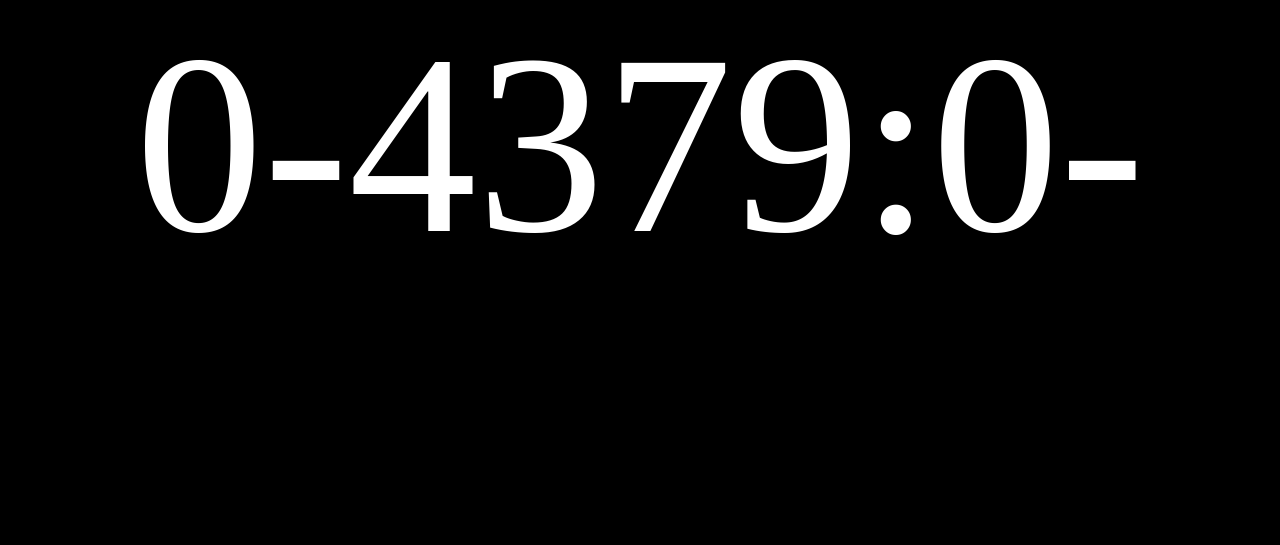
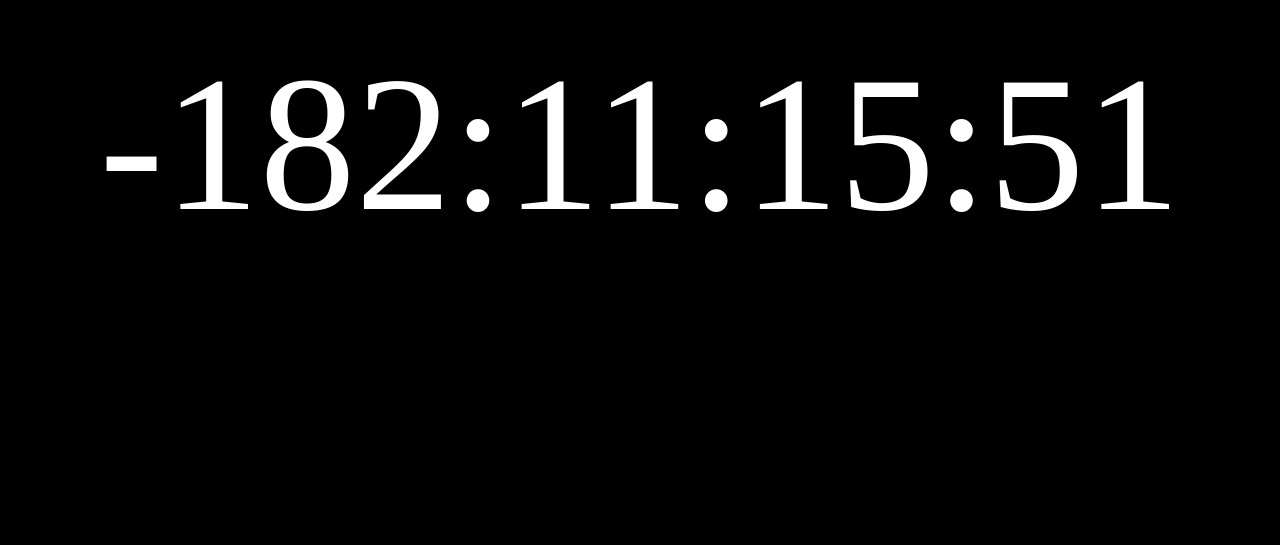
Before and after one commit to Narasu/MGGJ_2024_1_DoomsdayClock, a plain HTML site: page index.html in a window 1280 px wide. Shown: the part 255-800 px from the top of the page. Drawn offline with Linux system fonts and the light colour scheme.

Commit message:
Hotfixes + day counter
Added adjusted text scaling based length of final time string
Added day counter
Fixed negative time to get displayed properly

```diff
--- a/index.html
+++ b/index.html
@@ -13,6 +13,8 @@
 </html>
 
 <script>
+    let showDays = true;
+
     // Time logic
     const time = document.getElementById("time");
 
@@ -25,10 +27,19 @@
 
         const finalTime = new Date(targetTime-curTime);
 
+        let isNegative = false;
+
         // Calculate time
         let seconds = finalTime.getTime() * 0.001;
+
+        isNegative = seconds < 0; // Check if time is negative
+        seconds = Math.abs(seconds);
+
         let minutes = seconds * (1/60);
         let hours = minutes * (1/60);
+        let days = hours * (1/24);
+        if(days < 1) showDays = false;
+        if(showDays) hours = hours % 24;
         minutes = minutes % 60;
         seconds = seconds % 60;
 
@@ -40,8 +51,16 @@
         let hourString = parseInt(hours);
         if(hours < 10) hourString = "0" + hourString;
 
+        let dayString = Math.floor(days);
+        if(days < 10) dayString = "0" + dayString;
+
         // Create final time string
-        const remainingTime = hourString+":"+minString+":"+secString;
+        let remainingTime = hourString+":"+minString+":"+secString;
+
+        if(showDays) remainingTime = dayString + ":" + remainingTime;
+        if(isNegative) remainingTime = "-" + remainingTime;
+
+        if(remainingTime.length > 14) time.style.fontSize = "min(10vw, 100vh)";
 
         // Display final time
         time.innerHTML = remainingTime;
@@ -60,7 +79,7 @@
     .time
     {
         text-align: center;
-        font-size: min(20vw, 100vh);
+        font-size: min(15vw, 100vh);
         line-height: 100vh;
     }
 </style>
```
